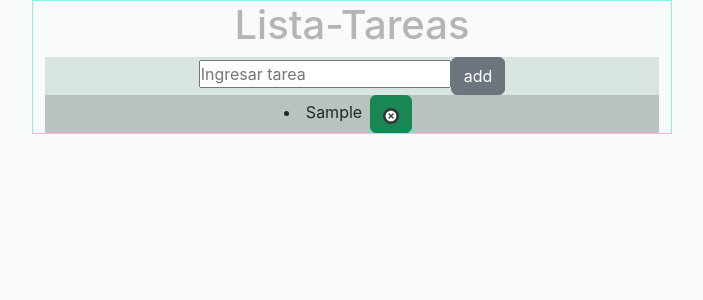
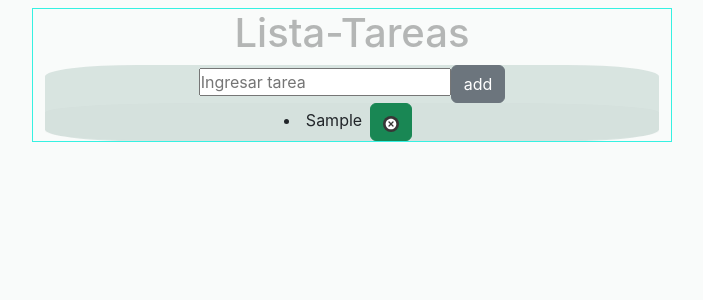
Before and after one commit to E-Vivanco/lista_tareas_react, a React (Create React App) app: page / in a window 1280 px wide. Both pictures are taken after typing "Sample" into the empty fields and a click on the button "add". Shown: the top 300 px of the page, without its empty margins (288-991 px from the left). Built offline with nearby package versions, Linux system fonts and the light colour scheme.

Commit message:
ajuste 2° lista-tareas

```diff
--- /dev/null
+++ b/src/App copy.css
@@ -0,0 +1,35 @@
+*{
+    margin: 0;
+    padding: 0;
+
+}
+.App{
+    display: flex;
+    flex-wrap: wrap;
+    text-align: center;
+    justify-content: center;
+}
+
+.base-lista{
+    border: 1px solid #36f1e2;
+    width: 450px;
+}
+h1{
+    color: rgb(40, 41, 43,.33);
+}
+.formulario{
+    background-color: rgb(150, 180, 170,.33);
+}
+
+.lista-tareas{
+    background-color: rgb(71, 73, 73,.22);
+}
+btn{
+    background-color: rgb(80, 182, 182,.33);
+}
+
+.icono{
+
+ border-radius: 15px;
+ background-color:#383636;
+}
--- a/src/App.css
+++ b/src/App.css
@@ -11,22 +11,9 @@
 }
 
 .base-lista{
-    border: 1px solid #89f1e9;
-    width: 450px;
+    border: 1px solid #36f1e2;
+    width: 350px;
 }
 h1{
     color: rgb(40, 41, 43,.33);
 }
-.formulario{
-    background-color: rgb(150, 180, 170,.33);
-}
-
-.lista-tareas{
-    background-color: rgb(71, 73, 73,.22);
-}
-
-.icono{
-
- border-radius: 15px;
- background-color:#383636;
-}
--- a/src/App.js
+++ b/src/App.js
@@ -1,47 +1,20 @@
 import { useState } from 'react';
-import {TiDelete} from 'react-icons/ti';
 import './App.css';
+import Formulario from './componets/Formulario';
+import Tarea from './componets/Tarea';
 
 function App() {
 const [tareas,setTareas]=useState([]);
 const [addTarea,setAddTarea]=useState();
 
-const handleInputTarea=(e)=>{
-  setAddTarea((e.target.value))
-}
-
-const newTarea=(e)=>{
-    e.preventDefault()
-    const tareaObj={
-      label: addTarea,
-      done: false,
-      id: tareas.length +1
-    }
-    setTareas(tareas.concat(tareaObj))
-    setAddTarea("")
-}
-
-const deletTarea=(id)=>{
-   let result= tareas.filter(tarea => tarea.id !== id)
-   setTareas(result)
-}
 
   return (
     <div className="App">
-      <div className='base-lista w-50 container'>
+      <div className='base-lista w-50 container my-2'>
       <h1>Lista-Tareas</h1>
         <div className='formulario'>
-          <form onSubmit={newTarea}>
-            <input placeholder='Ingresar tarea' onChange={handleInputTarea} value={addTarea}/>
-            <button className='btn btn-secondary' type='submit'>add</button>
-            <div className='lista-tareas'>
-              {tareas.map(tarea=>
-                <li key={tarea.id}>{tarea.label}
-                <button className='mx-2 btn btn-success' onClick={()=>deletTarea(tarea.id)}><TiDelete className='icono' /></button>
-                </li>
-                )}
-            </div>
-          </form>
+          <Formulario setAddTarea={setAddTarea} setTareas={setTareas} addTarea={addTarea} tareas={tareas}/>
+          <Tarea tareas={tareas} setTareas={setTareas}/>
         </div>
       </div>
     </div>
--- /dev/null
+++ b/src/componets/Formulario.jsx
@@ -0,0 +1,28 @@
+import '../styles/Formulario.css';
+import React from 'react';
+
+const Formulario = ({setAddTarea,setTareas,addTarea,tareas}) => {
+
+    const handleInputTarea=(e)=>{
+        setAddTarea((e.target.value))
+      }
+      const newTarea=(e)=>{
+        e.preventDefault()
+        const tareaObj={
+          label: addTarea,
+          done: false,
+          id: tareas.length +1
+        }
+        setTareas(tareas.concat(tareaObj))
+        setAddTarea("")
+    }
+  return (
+    <form onSubmit={newTarea}>
+            <input placeholder='Ingresar tarea' onChange={handleInputTarea} value={addTarea}/>
+            <button className='btn btn-secondary' type='submit'>add</button>
+
+    </form>
+  )
+}
+
+export default Formulario
--- /dev/null
+++ b/src/componets/Tarea.jsx
@@ -0,0 +1,23 @@
+import {TiDelete} from 'react-icons/ti';
+import '../styles/Tarea.css';
+import React from 'react';
+
+const Tarea = ({tareas,setTareas}) => {
+
+    const deletTarea=(id)=>{
+        let result= tareas.filter(tarea => tarea.id !== id)
+        setTareas(result)
+     }
+
+  return (
+    <div className='lista-tareas'>
+    {tareas.map(tarea=>
+      <li key={tarea.id}>{tarea.label}
+      <button className='mx-2 btn btn-success' onClick={()=>deletTarea(tarea.id)}><TiDelete className='icono' /></button>
+      </li>
+      )}
+  </div>
+  )
+}
+
+export default Tarea
--- /dev/null
+++ b/src/styles/Formulario.css
@@ -0,0 +1,4 @@
+.formulario{
+    background-color: rgb(150, 180, 170,.33);
+    border-radius: 15%;
+}
--- /dev/null
+++ b/src/styles/Tarea.css
@@ -0,0 +1,12 @@
+.lista-tareas{
+    background-color: rgb(71, 73, 73,.02);
+    border-radius: 25%;
+}
+btn{
+    background-color: rgb(80, 182, 182,.33);
+}
+
+.icono{
+ border-radius: 15px;
+ background-color:#383636;
+}
```
Also changed, not shown: src/App copy.js (added, +51 -0 lines).
